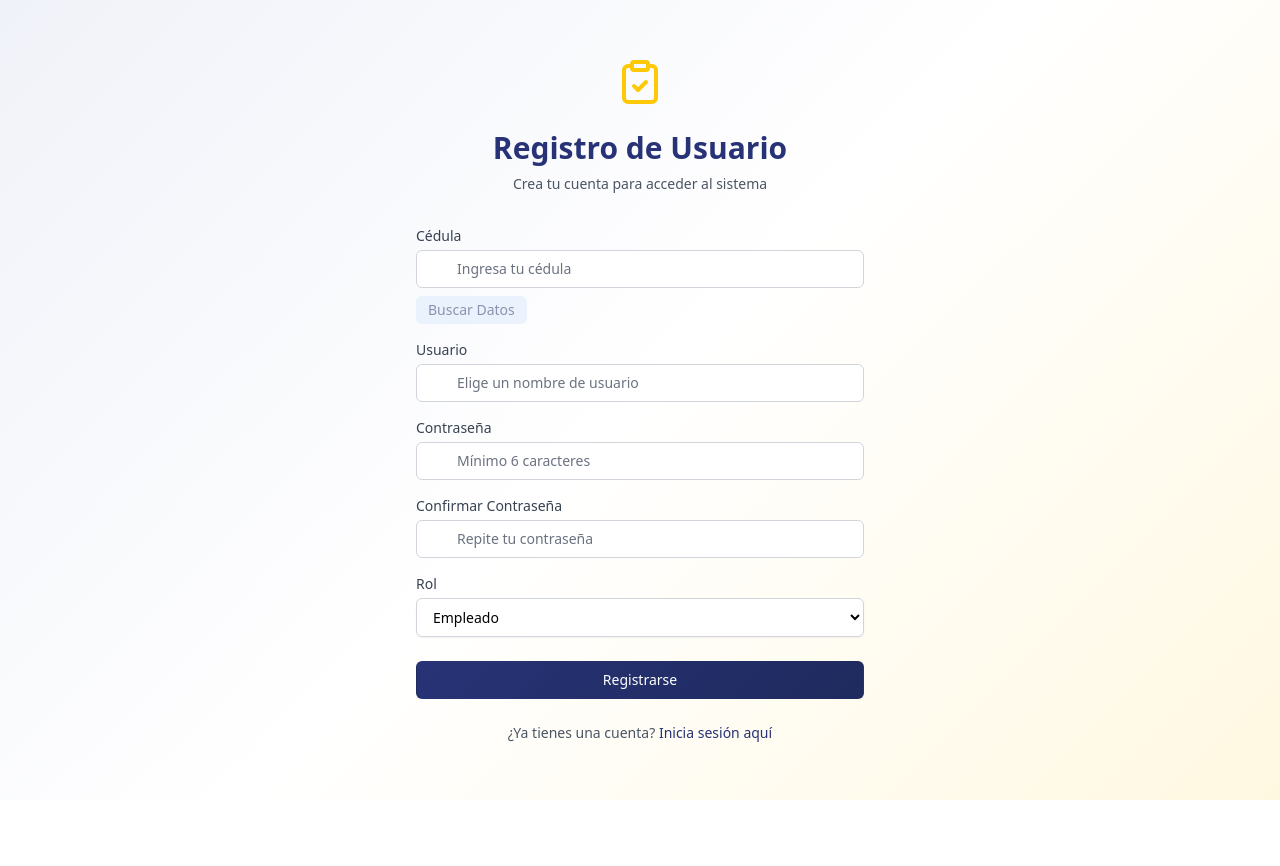
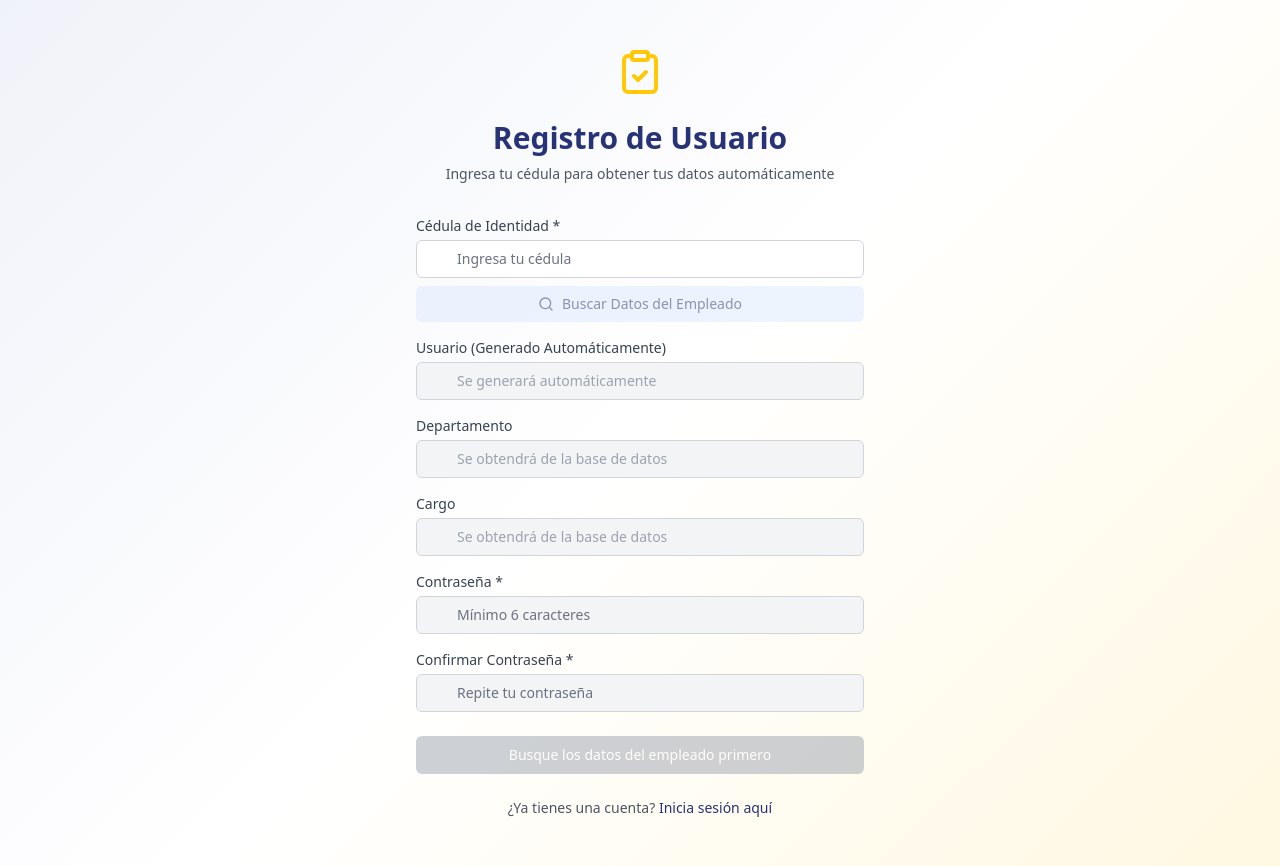
Before and after one commit to Josthost/Asistencia_Oti, a React (Vite) app: page /register in a window 1280 px wide. Before the commit the page ends 800 px from the top, so only its background shows below. Built offline with nearby package versions, Linux system fonts and the light colour scheme.

Commit message:
Actualizar formulario de registro con campos específicos

```diff
--- a/src/pages/RegisterPage.tsx
+++ b/src/pages/RegisterPage.tsx
@@ -1,7 +1,7 @@
 import React, { useState } from 'react';
 import { Link, useNavigate } from 'react-router-dom';
 import { authAPI, employeesAPI } from '../services/api';
-import { ClipboardCheck, User, Lock, CreditCard, AlertCircle, CheckCircle } from 'lucide-react';
+import { ClipboardCheck, User, Lock, CreditCard, AlertCircle, CheckCircle, Search, UserCheck, Building, Briefcase } from 'lucide-react';
 
 const RegisterPage: React.FC = () => {
   const [formData, setFormData] = useState({
@@ -9,40 +9,145 @@ const RegisterPage: React.FC = () => {
     usuario: '',
     password: '',
     confirmPassword: '',
+    departamento: '',
+    cargo: '',
     rol: 'empleado' as 'admin' | 'empleado' | 'supervisor'
   });
+
   const [employeeData, setEmployeeData] = useState<{
     nombre?: string;
     apellido?: string;
     departamento?: string;
     cargo?: string;
   } | null>(null);
+
   const [isSearching, setIsSearching] = useState(false);
   const [searchMessage, setSearchMessage] = useState('');
+  const [dataFound, setDataFound] = useState(false);
   const [error, setError] = useState('');
   const [success, setSuccess] = useState('');
   const [isLoading, setIsLoading] = useState(false);
 
   const navigate = useNavigate();
 
-  const handleChange = (e: React.ChangeEvent<HTMLInputElement | HTMLSelectElement>) => {
-    const { name, value } = e.target;
+  // Función para determinar el rol basado en el cargo
+  const determineRole = (cargo: string): 'admin' | 'supervisor' | 'empleado' => {
+    const cargoLower = cargo.toLowerCase();
 
-    setFormData({
-      ...formData,
-      [name]: value
-    });
+    // Roles de administrador
+    const adminRoles = [
+      'director', 'gerente general', 'administrador', 'jefe de recursos humanos',
+      'coordinador general', 'superintendente', 'gerente', 'director general'
+    ];
 
-    // Si cambió la cédula, limpiar datos del empleado
-    if (name === 'cedula') {
+    // Roles de supervisor
+    const supervisorRoles = [
+      'supervisor', 'jefe', 'coordinador', 'encargado', 'responsable',
+      'líder', 'subjefe', 'asistente de gerencia', 'coordinador de área'
+    ];
+
+    if (adminRoles.some(role => cargoLower.includes(role))) {
+      return 'admin';
+    }
+
+    if (supervisorRoles.some(role => cargoLower.includes(role))) {
+      return 'supervisor';
+    }
+
+    return 'empleado';
+  };
+
+  // Función para generar usuario sin acentos
+  const generateUsername = (nombre: string, apellido: string): string => {
+    const removeAccents = (str: string) => {
+      return str.normalize("NFD").replace(/[\u0300-\u036f]/g, "");
+    };
+
+    const cleanNombre = removeAccents(nombre.toLowerCase().trim());
+    const cleanApellido = removeAccents(apellido.toLowerCase().trim());
+
+    return `${cleanNombre}.${cleanApellido}`.replace(/\s+/g, '');
+  };
+
+  const handleCedulaChange = (e: React.ChangeEvent<HTMLInputElement>) => {
+    const value = e.target.value.replace(/\D/g, ''); // Solo números
+    setFormData({ ...formData, cedula: value });
+
+    // Limpiar datos si cambia la cédula
+    if (dataFound) {
+      setDataFound(false);
       setEmployeeData(null);
       setSearchMessage('');
+      setFormData(prev => ({
+        ...prev,
+        usuario: '',
+        departamento: '',
+        cargo: '',
+        rol: 'empleado'
+      }));
+    }
+  };
+
+  const handlePasswordChange = (e: React.ChangeEvent<HTMLInputElement>) => {
+    const { name, value } = e.target;
+    setFormData({ ...formData, [name]: value });
+  };
+
+  const handleSearchEmployee = async () => {
+    if (!formData.cedula || formData.cedula.length < 6) {
+      setSearchMessage('Ingrese una cédula válida (mínimo 6 dígitos)');
+      return;
+    }
+
+    setIsSearching(true);
+    setSearchMessage('Buscando empleado...');
+    setEmployeeData(null);
+    setDataFound(false);
+
+    try {
+      const result = await employeesAPI.buscarPorCedula(formData.cedula);
+
+      if (result.found && result.empleado) {
+        const empleado = result.empleado;
+        setEmployeeData(empleado);
+        setDataFound(true);
+        setSearchMessage(`✅ Empleado encontrado: ${empleado.nombre_completo}`);
+
+        // Generar usuario automáticamente
+        const usuarioGenerado = generateUsername(empleado.nombre, empleado.apellido);
+
+        // Determinar rol automáticamente
+        const rolAsignado = determineRole(empleado.cargo);
+
+        // Actualizar formulario con datos encontrados
+        setFormData(prev => ({
+          ...prev,
+          usuario: usuarioGenerado,
+          departamento: empleado.departamento,
+          cargo: empleado.cargo,
+          rol: rolAsignado
+        }));
+      } else {
+        setSearchMessage('❌ No se encontró empleado con esa cédula en la base de datos externa');
+        setDataFound(false);
+      }
+    } catch (error: any) {
+      console.error('Error buscando empleado:', error);
+      setSearchMessage('⚠️ Error al conectar con la base de datos externa');
+      setDataFound(false);
+    } finally {
+      setIsSearching(false);
     }
   };
 
   const validateForm = () => {
-    if (!formData.cedula || !formData.usuario || !formData.password) {
-      setError('Todos los campos son requeridos');
+    if (!formData.cedula || !formData.password || !formData.confirmPassword) {
+      setError('Cédula y contraseñas son requeridas');
+      return false;
+    }
+
+    if (!dataFound) {
+      setError('Debe buscar y encontrar los datos del empleado primero');
       return false;
     }
 
@@ -56,52 +161,9 @@ const RegisterPage: React.FC = () => {
       return false;
     }
 
-    if (!/^\d+$/.test(formData.cedula)) {
-      setError('La cédula debe contener solo números');
-      return false;
-    }
-
     return true;
   };
 
-  const handleSearchEmployee = async () => {
-    if (!formData.cedula || formData.cedula.length < 6) {
-      setSearchMessage('Ingrese una cédula válida (mínimo 6 dígitos)');
-      return;
-    }
-
-    setIsSearching(true);
-    setSearchMessage('Buscando empleado...');
-    setEmployeeData(null);
-
-    try {
-      const result = await employeesAPI.buscarPorCedula(formData.cedula);
-
-      if (result.found && result.empleado) {
-        setEmployeeData({
-          nombre: result.empleado.nombre,
-          apellido: result.empleado.apellido,
-          departamento: result.empleado.departamento,
-          cargo: result.empleado.cargo
-        });
-        setSearchMessage(`✅ Empleado encontrado: ${result.empleado.nombre_completo}`);
-
-        // Auto-generar usuario basado en nombre y apellido
-        const usuarioSugerido = `${result.empleado.nombre.toLowerCase()}.${result.empleado.apellido.toLowerCase()}`.replace(/\s+/g, '');
-        setFormData(prev => ({
-          ...prev,
-          usuario: usuarioSugerido
-        }));
-      } else {
-        setSearchMessage('❌ No se encontró empleado con esa cédula');
-      }
-    } catch (error: any) {
-      console.error('Error buscando empleado:', error);
-      setSearchMessage('⚠️ Error al buscar empleado. Puede continuar manualmente.');
-    } finally {
-      setIsSearching(false);
-    }
-  };
   const handleSubmit = async (e: React.FormEvent) => {
     e.preventDefault();
     setError('');
@@ -134,6 +196,22 @@ const RegisterPage: React.FC = () => {
     }
   };
 
+  const getRoleBadgeColor = (rol: string) => {
+    switch (rol) {
+      case 'admin': return 'bg-red-100 text-red-800';
+      case 'supervisor': return 'bg-yellow-100 text-yellow-800';
+      default: return 'bg-blue-100 text-blue-800';
+    }
+  };
+
+  const getRoleLabel = (rol: string) => {
+    switch (rol) {
+      case 'admin': return 'Administrador';
+      case 'supervisor': return 'Supervisor';
+      default: return 'Empleado';
+    }
+  };
+
   return (
     <div className="min-h-screen flex items-center justify-center py-12 px-4 sm:px-6 lg:px-8">
       <div className="max-w-md w-full space-y-8">
@@ -145,7 +223,7 @@ const RegisterPage: React.FC = () => {
             Registro de Usuario
           </h2>
           <p className="mt-2 text-sm text-gray-600">
-            Crea tu cuenta para acceder al sistema
+            Ingresa tu cédula para obtener tus datos automáticamente
           </p>
         </div>
 
@@ -165,9 +243,10 @@ const RegisterPage: React.FC = () => {
           )}
 
           <div className="space-y-4">
+            {/* Campo Cédula - EDITABLE */}
             <div>
               <label htmlFor="cedula" className="block text-sm font-medium text-gray-700">
-                Cédula
+                Cédula de Identidad *
               </label>
               <div className="mt-1 relative">
                 <div className="absolute inset-y-0 left-0 pl-3 flex items-center pointer-events-none">
@@ -179,21 +258,28 @@ const RegisterPage: React.FC = () => {
                   type="text"
                   required
                   value={formData.cedula}
-                  onChange={handleChange}
-                  className="appearance-none relative block w-full pl-10 pr-3 py-2 border border-gray-300 placeholder-gray-500 text-gray-900 rounded-md focus:outline-none focus:ring-2 focus:ring-blue-500 focus:border-blue-500 sm:text-sm"
+                  onChange={handleCedulaChange}
+                  disabled={dataFound}
+                  className={`appearance-none relative block w-full pl-10 pr-3 py-2 border border-gray-300 placeholder-gray-500 text-gray-900 rounded-md focus:outline-none focus:ring-2 focus:ring-blue-500 focus:border-blue-500 sm:text-sm ${
+                    dataFound ? 'bg-gray-100 cursor-not-allowed' : ''
+                  }`}
                   placeholder="Ingresa tu cédula"
                 />
               </div>
-              <div className="mt-2 flex space-x-2">
+
+              {/* Botón de búsqueda */}
+              <div className="mt-2">
                 <button
                   type="button"
                   onClick={handleSearchEmployee}
-                  disabled={isSearching || !formData.cedula}
-                  className="text-sm px-3 py-1 bg-blue-100 text-blue-700 rounded-md hover:bg-blue-200 disabled:opacity-50 disabled:cursor-not-allowed transition-colors"
+                  disabled={isSearching || !formData.cedula || dataFound}
+                  className="w-full flex items-center justify-center px-3 py-2 bg-blue-100 text-blue-700 rounded-md hover:bg-blue-200 disabled:opacity-50 disabled:cursor-not-allowed transition-colors text-sm"
                 >
-                  {isSearching ? 'Buscando...' : 'Buscar Datos'}
+                  <Search className="h-4 w-4 mr-2" />
+                  {isSearching ? 'Buscando...' : dataFound ? 'Datos Encontrados' : 'Buscar Datos del Empleado'}
                 </button>
               </div>
+
               {searchMessage && (
                 <p className={`text-xs mt-1 ${
                   searchMessage.includes('✅') ? 'text-green-600' :
@@ -205,21 +291,10 @@ const RegisterPage: React.FC = () => {
               )}
             </div>
 
-            {/* Mostrar datos encontrados */}
-            {employeeData && (
-              <div className="bg-green-50 border border-green-200 rounded-md p-4">
-                <h4 className="text-sm font-medium text-green-800 mb-2">Datos encontrados:</h4>
-                <div className="grid grid-cols-2 gap-2 text-xs text-green-700">
-                  <div><strong>Nombre:</strong> {employeeData.nombre}</div>
-                  <div><strong>Apellido:</strong> {employeeData.apellido}</div>
-                  <div><strong>Departamento:</strong> {employeeData.departamento}</div>
-                  <div><strong>Cargo:</strong> {employeeData.cargo}</div>
-                </div>
-              </div>
-            )}
+            {/* Campo Usuario - NO EDITABLE */}
             <div>
               <label htmlFor="usuario" className="block text-sm font-medium text-gray-700">
-                Usuario
+                Usuario (Generado Automáticamente)
               </label>
               <div className="mt-1 relative">
                 <div className="absolute inset-y-0 left-0 pl-3 flex items-center pointer-events-none">
@@ -229,18 +304,75 @@ const RegisterPage: React.FC = () => {
                   id="usuario"
                   name="usuario"
                   type="text"
-                  required
                   value={formData.usuario}
-                  onChange={handleChange}
-                  className="appearance-none relative block w-full pl-10 pr-3 py-2 border border-gray-300 placeholder-gray-500 text-gray-900 rounded-md focus:outline-none focus:ring-2 focus:ring-blue-500 focus:border-blue-500 sm:text-sm"
-                  placeholder="Elige un nombre de usuario"
+                  disabled
+                  className="appearance-none relative block w-full pl-10 pr-3 py-2 border border-gray-300 bg-gray-100 text-gray-500 rounded-md cursor-not-allowed sm:text-sm"
+                  placeholder="Se generará automáticamente"
                 />
               </div>
             </div>
 
+            {/* Campo Departamento - NO EDITABLE */}
+            <div>
+              <label htmlFor="departamento" className="block text-sm font-medium text-gray-700">
+                Departamento
+              </label>
+              <div className="mt-1 relative">
+                <div className="absolute inset-y-0 left-0 pl-3 flex items-center pointer-events-none">
+                  <Building className="h-5 w-5 text-gray-400" />
+                </div>
+                <input
+                  id="departamento"
+                  name="departamento"
+                  type="text"
+                  value={formData.departamento}
+                  disabled
+                  className="appearance-none relative block w-full pl-10 pr-3 py-2 border border-gray-300 bg-gray-100 text-gray-500 rounded-md cursor-not-allowed sm:text-sm"
+                  placeholder="Se obtendrá de la base de datos"
+                />
+              </div>
+            </div>
+
+            {/* Campo Cargo - NO EDITABLE */}
+            <div>
+              <label htmlFor="cargo" className="block text-sm font-medium text-gray-700">
+                Cargo
+              </label>
+              <div className="mt-1 relative">
+                <div className="absolute inset-y-0 left-0 pl-3 flex items-center pointer-events-none">
+                  <Briefcase className="h-5 w-5 text-gray-400" />
+                </div>
+                <input
+                  id="cargo"
+                  name="cargo"
+                  type="text"
+                  value={formData.cargo}
+                  disabled
+                  className="appearance-none relative block w-full pl-10 pr-3 py-2 border border-gray-300 bg-gray-100 text-gray-500 rounded-md cursor-not-allowed sm:text-sm"
+                  placeholder="Se obtendrá de la base de datos"
+                />
+              </div>
+            </div>
+
+            {/* Mostrar rol asignado */}
+            {dataFound && (
+              <div>
+                <label className="block text-sm font-medium text-gray-700">
+                  Rol Asignado
+                </label>
+                <div className="mt-1">
+                  <span className={`inline-flex items-center px-3 py-1 rounded-full text-sm font-medium ${getRoleBadgeColor(formData.rol)}`}>
+                    <UserCheck className="h-4 w-4 mr-1" />
+                    {getRoleLabel(formData.rol)}
+                  </span>
+                </div>
+              </div>
+            )}
+
+            {/* Campo Contraseña - EDITABLE */}
             <div>
               <label htmlFor="password" className="block text-sm font-medium text-gray-700">
-                Contraseña
+                Contraseña *
               </label>
               <div className="mt-1 relative">
                 <div className="absolute inset-y-0 left-0 pl-3 flex items-center pointer-events-none">
@@ -252,16 +384,20 @@ const RegisterPage: React.FC = () => {
                   type="password"
                   required
                   value={formData.password}
-                  onChange={handleChange}
-                  className="appearance-none relative block w-full pl-10 pr-3 py-2 border border-gray-300 placeholder-gray-500 text-gray-900 rounded-md focus:outline-none focus:ring-2 focus:ring-blue-500 focus:border-blue-500 sm:text-sm"
+                  onChange={handlePasswordChange}
+                  disabled={!dataFound}
+                  className={`appearance-none relative block w-full pl-10 pr-3 py-2 border border-gray-300 placeholder-gray-500 text-gray-900 rounded-md focus:outline-none focus:ring-2 focus:ring-blue-500 focus:border-blue-500 sm:text-sm ${
+                    !dataFound ? 'bg-gray-100 cursor-not-allowed' : ''
+                  }`}
                   placeholder="Mínimo 6 caracteres"
                 />
               </div>
             </div>
 
+            {/* Campo Confirmar Contraseña - EDITABLE */}
             <div>
               <label htmlFor="confirmPassword" className="block text-sm font-medium text-gray-700">
-                Confirmar Contraseña
+                Confirmar Contraseña *
               </label>
               <div className="mt-1 relative">
                 <div className="absolute inset-y-0 left-0 pl-3 flex items-center pointer-events-none">
@@ -273,42 +409,44 @@ const RegisterPage: React.FC = () => {
                   type="password"
                   required
                   value={formData.confirmPassword}
-                  onChange={handleChange}
-                  className="appearance-none relative block w-full pl-10 pr-3 py-2 border border-gray-300 placeholder-gray-500 text-gray-900 rounded-md focus:outline-none focus:ring-2 focus:ring-blue-500 focus:border-blue-500 sm:text-sm"
+                  onChange={handlePasswordChange}
+                  disabled={!dataFound}
+                  className={`appearance-none relative block w-full pl-10 pr-3 py-2 border border-gray-300 placeholder-gray-500 text-gray-900 rounded-md focus:outline-none focus:ring-2 focus:ring-blue-500 focus:border-blue-500 sm:text-sm ${
+                    !dataFound ? 'bg-gray-100 cursor-not-allowed' : ''
+                  }`}
                   placeholder="Repite tu contraseña"
                 />
               </div>
             </div>
+          </div>
 
-            <div>
-              <label htmlFor="rol" className="block text-sm font-medium text-gray-700">
-                Rol
-              </label>
-              <select
-                id="rol"
-                name="rol"
-                value={formData.rol}
-                onChange={handleChange}
-                className="mt-1 block w-full px-3 py-2 border border-gray-300 bg-white rounded-md shadow-sm focus:outline-none focus:ring-2 focus:ring-blue-500 focus:border-blue-500 sm:text-sm"
-              >
-                <option value="empleado">Empleado</option>
-                <option value="supervisor">Supervisor</option>
-                <option value="admin">Administrador</option>
-              </select>
+          {/* Mostrar datos encontrados */}
+          {employeeData && dataFound && (
+            <div className="bg-green-50 border border-green-200 rounded-md p-4">
+              <h4 className="text-sm font-medium text-green-800 mb-2">Datos del Empleado:</h4>
+              <div className="grid grid-cols-1 gap-2 text-xs text-green-700">
+                <div><strong>Nombre Completo:</strong> {employeeData.nombre} {employeeData.apellido}</div>
+                <div><strong>Departamento:</strong> {employeeData.departamento}</div>
+                <div><strong>Cargo:</strong> {employeeData.cargo}</div>
+                <div><strong>Usuario Generado:</strong> {formData.usuario}</div>
+                <div><strong>Rol Asignado:</strong> {getRoleLabel(formData.rol)}</div>
+              </div>
             </div>
-          </div>
+          )}
 
           <div>
             <button
               type="submit"
-              disabled={isLoading}
+              disabled={isLoading || !dataFound}
               className="group relative w-full flex justify-center py-2 px-4 border border-transparent text-sm font-medium rounded-md text-white focus:outline-none focus:ring-2 focus:ring-offset-2 focus:ring-blue-500 transition-colors disabled:opacity-50 disabled:cursor-not-allowed"
               style={{
-                background: isLoading ? '#9CA3AF' : 'linear-gradient(135deg, #273376 0%, #1f2a5e 100%)'
+                background: (isLoading || !dataFound) ? '#9CA3AF' : 'linear-gradient(135deg, #273376 0%, #1f2a5e 100%)'
               }}
             >
               {isLoading ? (
                 <div className="animate-spin rounded-full h-5 w-5 border-b-2 border-white"></div>
+              ) : !dataFound ? (
+                'Busque los datos del empleado primero'
               ) : (
                 'Registrarse'
               )}
```
